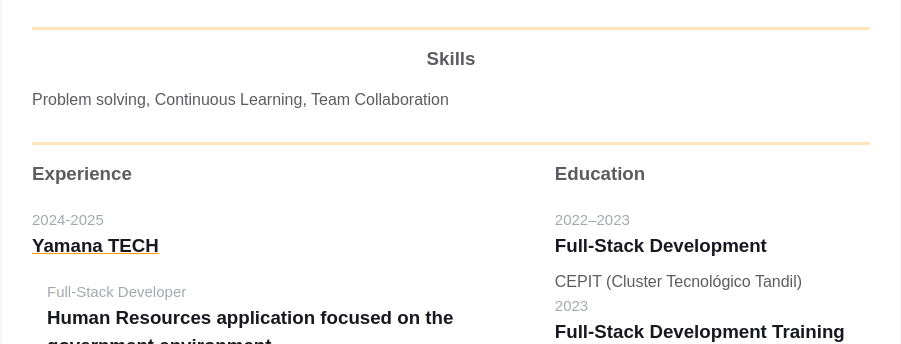
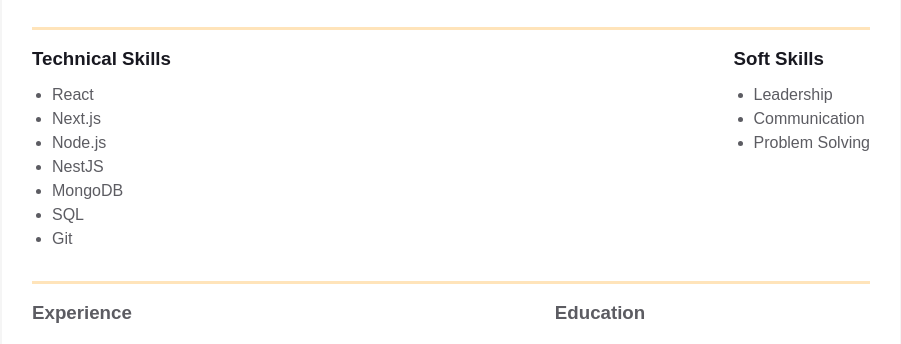
Before and after one commit to arturobdev/homepage, a plain HTML site: page index.html in a window 1280 px wide. Shown: the part 405-749 px from the top of the page, without its empty margins (189-1090 px from the left). Drawn offline with Linux system fonts and the light colour scheme.

Commit message:
fix skills

```diff
--- a/index.html
+++ b/index.html
@@ -113,10 +113,26 @@
                         </div>
                     </div>
                 </div>
-                <div class="resume__block">
-                    <div class="skills">
-                        <h3 class="skills__header">Skills</h3>
-                        <p class="skills__text">Problem solving, Continuous Learning, Team Collaboration</p>
+                <div class="resume__block fh">
+                            <div class="">
+                                <h3 class="experiences__company-project-name">Technical Skills</h3>
+                                <ul class="experiences__company-project-responsibilities">
+                                    <li>React</li>
+                                    <li>Next.js</li>
+                                    <li>Node.js</li>
+                                    <li>NestJS</li>
+                                    <li>MongoDB</li>
+                                    <li>SQL</li>
+                                    <li>Git</li>
+                                </ul>
+                            </div>
+                            <div class="experiences__company-project">
+                                <h3 class="experiences__company-project-name">Soft Skills</h3>
+                                <ul class="experiences__company-project-responsibilities">
+                                    <li>Leadership</li>
+                                    <li>Communication</li>
+                                    <li>Problem Solving</li>
+                                </ul>
                     </div>
                 </div>
                 <div class="resume__block">
@@ -130,7 +146,8 @@
                                 </div>
                                 <div class="experiences__company-project">
                                     <span class="experiences__company-project-role">Full-Stack Developer</span>
-                                <h3 class="experiences__company-project-name">Human Resources application focused on the
+                                    <h3 class="experiences__company-project-name">Human Resources application focused on
+                                        the
                                         government environment</h3>
                                     <ul class="experiences__company-project-responsibilities">
                                         <li>Backend Architecture</li>
@@ -148,7 +165,8 @@
                                 </div>
                                 <div class="experiences__company-project">
                                     <span class="experiences__company-project-role">Tech Leader</span>
-                                <h3 class="experiences__company-project-name">Human Resources application focused on the
+                                    <h3 class="experiences__company-project-name">Human Resources application focused on
+                                        the
                                         government environment</h3>
                                     <ul class="experiences__company-project-responsibilities">
                                         <li>Task assignment</li>
@@ -166,11 +184,13 @@
                                     <span class="additional-info__education-university-durability"> 2022–2023 </span>
                                     <h3 class="additional-info__education-university-speciality">Full-Stack Development
                                     </h3>
-                                    <p class="additional-info__education-university-name">CEPIT (Cluster Tecnológico Tandil)</p>
+                                    <p class="additional-info__education-university-name">CEPIT (Cluster Tecnológico
+                                        Tandil)</p>
                                 </div>
                                 <div class="additional-info__education-university">
                                     <span class="additional-info__education-university-durability"> 2023 </span>
-                                    <h3 class="additional-info__education-university-speciality">Full-Stack Development Training
+                                    <h3 class="additional-info__education-university-speciality">Full-Stack Development
+                                        Training
                                     </h3>
                                     <p class="additional-info__education-university-name">Alkemy</p>
                                 </div>
```
Lines whose indentation alone changed are shown as unchanged.
